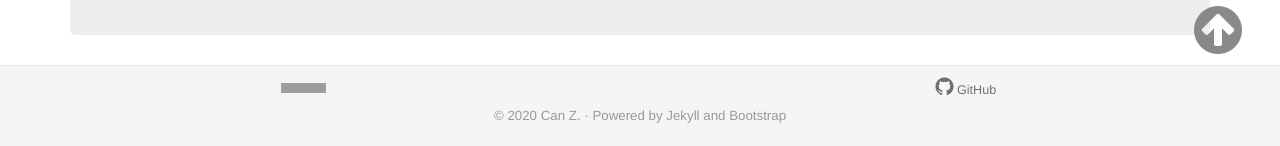
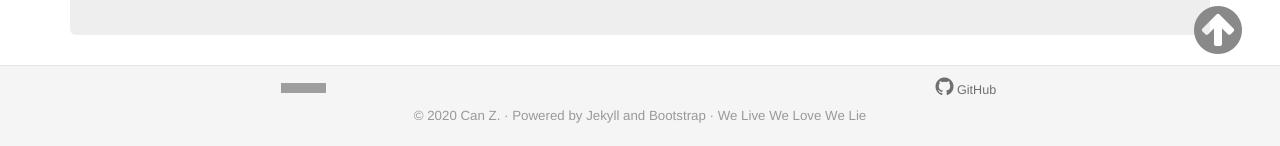
Before and after one commit to HVoltBb/HVoltBb.github.io, a Jekyll site: the page built from index.html, in a window 1280 px wide and 900 px high, scrolled down 1113 px. Shown: the part 751-897 px from the top of the window. Built offline with Jekyll 4.4.1, drawn with Linux system fonts in a browser that asks for light colours; comment, search, counter and statistics services are not loaded; grey boxes are pictures that could not be loaded.

Commit message:
Update default.html

```diff
--- a/_layouts/default.html
+++ b/_layouts/default.html
@@ -87,7 +87,7 @@ s.setAttribute('data-timestamp', +new Date());
         <div class="footer-flexbox-item"><a class="btn" href="https://github.com/HVoltBb"><span class="fa fa-github" style="font-size: 150%;"></span><span style="font-size: 90%"> GitHub</span></a></div>
         </div>
   </a>
-    <p style="text-align: center;">&copy; 2020 Can Z. &middot; Powered by Jekyll and Bootstrap</p>
+    <p style="text-align: center;">&copy; 2020 Can Z. &middot; Powered by Jekyll and Bootstrap &middot; We Live We Love We Lie</p>
     </footer>
 </div>
   <div class='others'>
```
